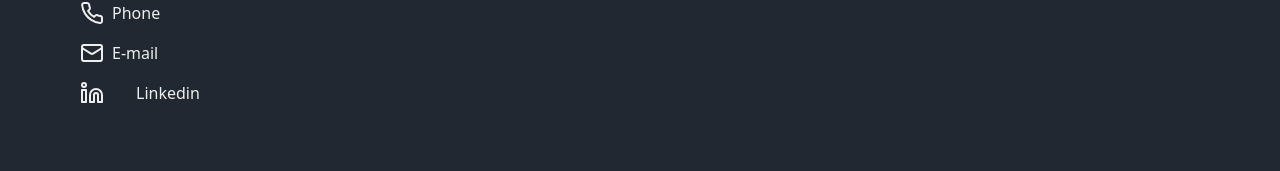
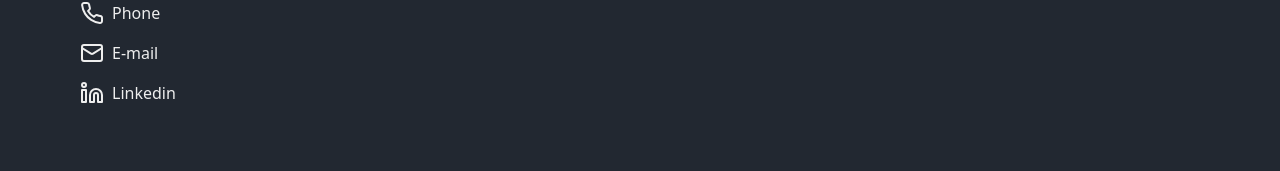
Before and after one commit to emcy45/michal-pawlik, a Next.js app: page /contact in a window 1280 px wide. Shown: the part 223-394 px from the top of the page. Built offline with nearby package versions, Linux system fonts and the light colour scheme.

Commit message:
19.11.2023

```diff
--- a/modules/Contact/contact.tsx
+++ b/modules/Contact/contact.tsx
@@ -42,7 +42,7 @@ export const Contact: FunctionComponent = () => (
         <Link
           href="https://www.linkedin.com/in/micha%C5%82-pawlik-262037188/"
           target="_blank"
-          className="ml-6 hover:text-dark-special flex flex-row "
+          className=" hover:text-dark-special flex flex-row "
         >
           Linkedin
         </Link>
```
